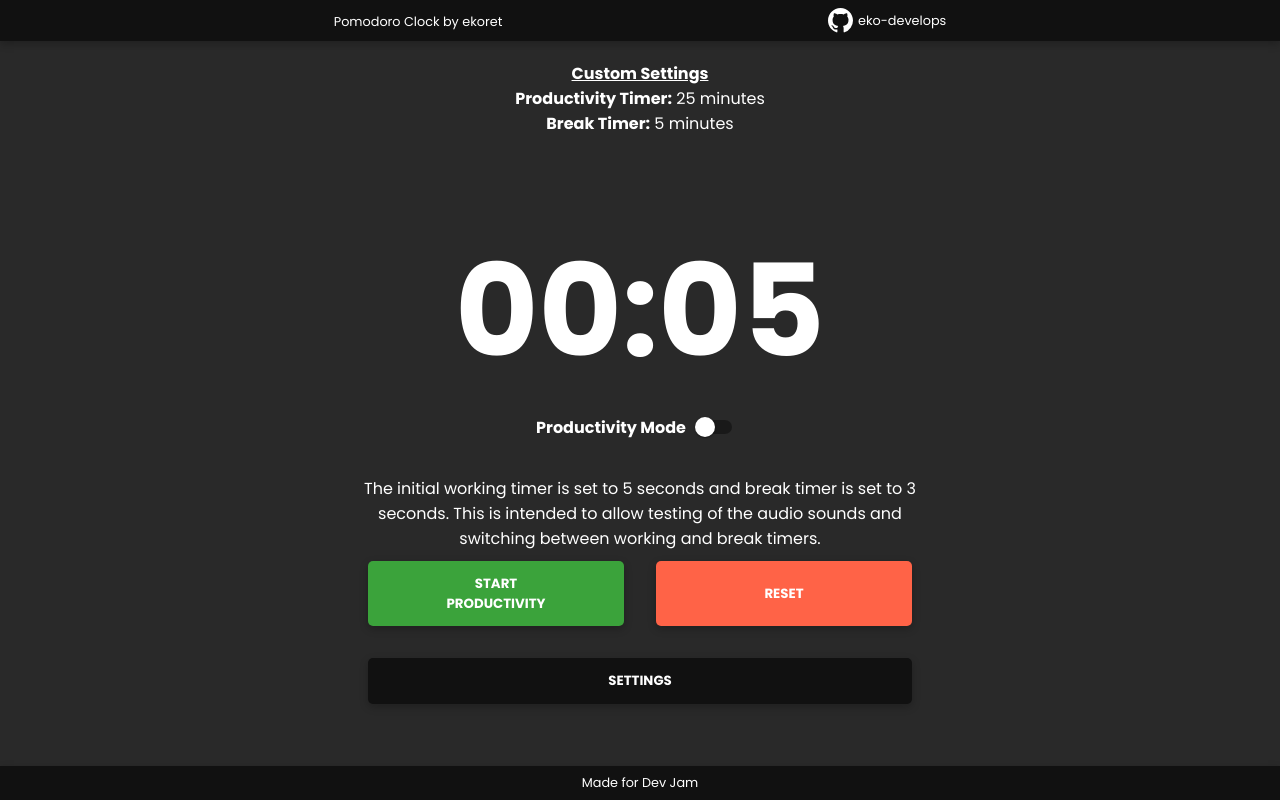
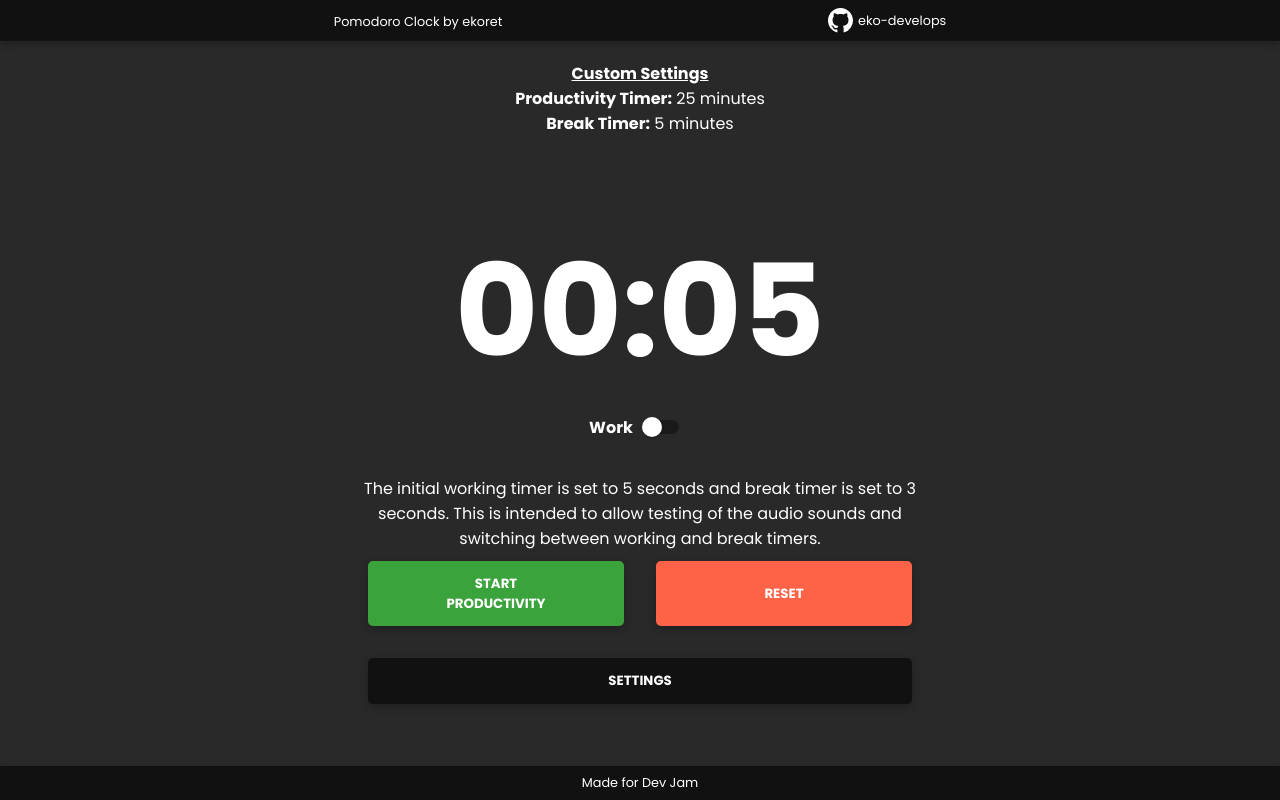
Before and after one commit to eko-develops/pomodoro-clock-react, a React (Create React App) app: page / in a window 1280 px wide. Built offline with nearby package versions, Linux system fonts and the light colour scheme.

Commit message:
Change text for switch

```diff
--- a/src/App.js
+++ b/src/App.js
@@ -86,7 +86,7 @@ function App() {
         <SettingsForm playClickSound={playClickSound} timers={timers} setTimers={setTimers} customTimers={customTimers} setCustomTimers={setCustomTimers} setDisplaySettings={setDisplaySettings} displaySettings={displaySettings}/>
         <Clock isRunning={isRunning} setIsRunning={setIsRunning} setRest={setRest} rest={rest} displaySettings={displaySettings} playFinishedBreakSound={playFinishedBreakSound} playFinishedProdSound={playFinishedProdSound} playClickSound={playClickSound} setDisplaySettings={setDisplaySettings} timers={timers} setTimers={setTimers} />
         <div className="switch-container">
-          <span>{rest ? 'Break Mode' : 'Productivity Mode'}</span>
+          <span>{rest ? 'Break' : 'Work'}</span>
           <Switch
           disabled={isRunning ? true : false}
           checked={switchValue}
```
